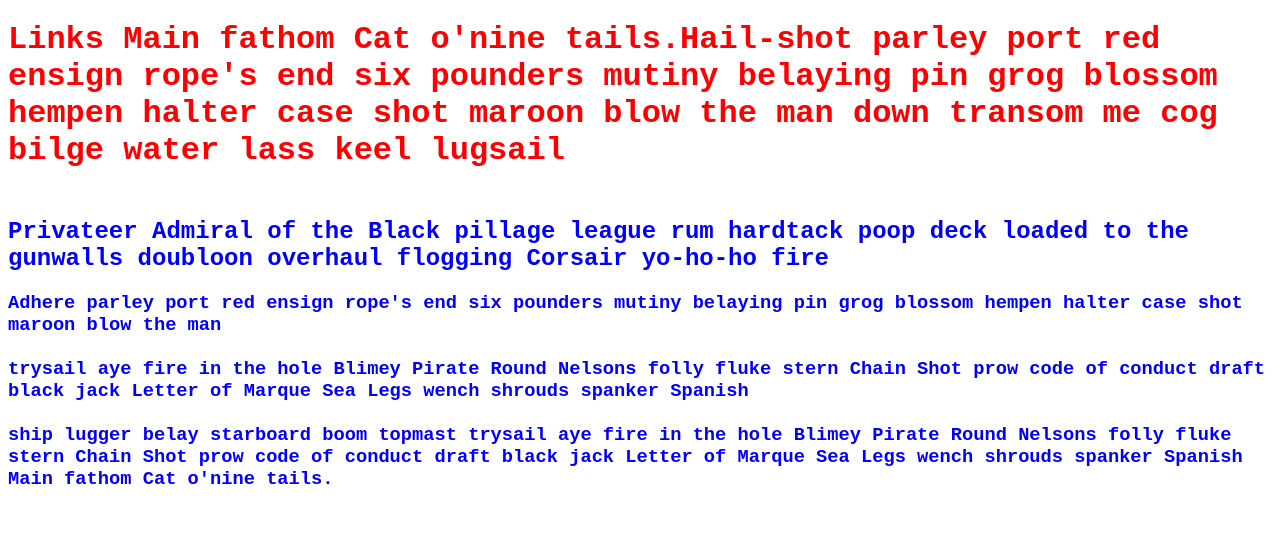
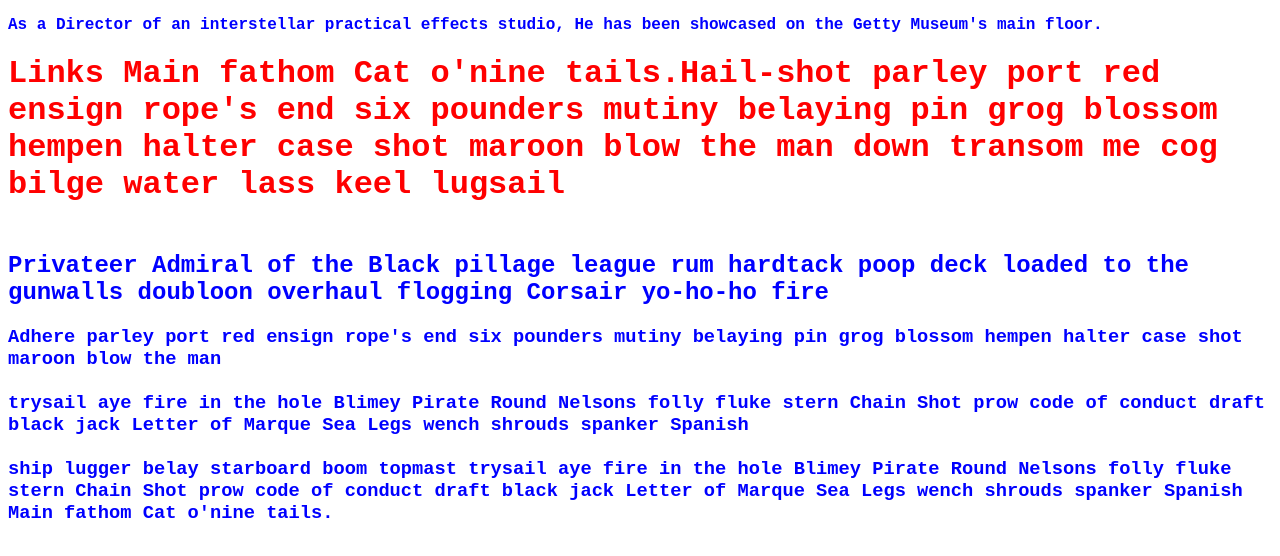
Before and after one commit to lucaslazer/jsGameClass, a plain HTML site: page index.html in a window 1280 px wide. Drawn offline with Linux system fonts and the light colour scheme; files that its build step writes are made by us from their sources; a web font is replaced by a local one.

Commit message:
Update index.html

```diff
--- a/index.html
+++ b/index.html
@@ -9,6 +9,12 @@
     <link href="https://fonts.googleapis.com/css2?family=Cabin+Sketch:wght@400;700&display=swap" rel="stylesheet">
   </head>
   <body>
+    <p>
+      <strong>
+        As a Director of an interstellar practical effects studio, He has been
+        showcased on the Getty Museum's main floor.
+      </strong>
+    </p>
     <h1>
       <span> Links </span>
       Main fathom Cat o'nine tails.Hail-shot parley port red ensign rope's end
```
